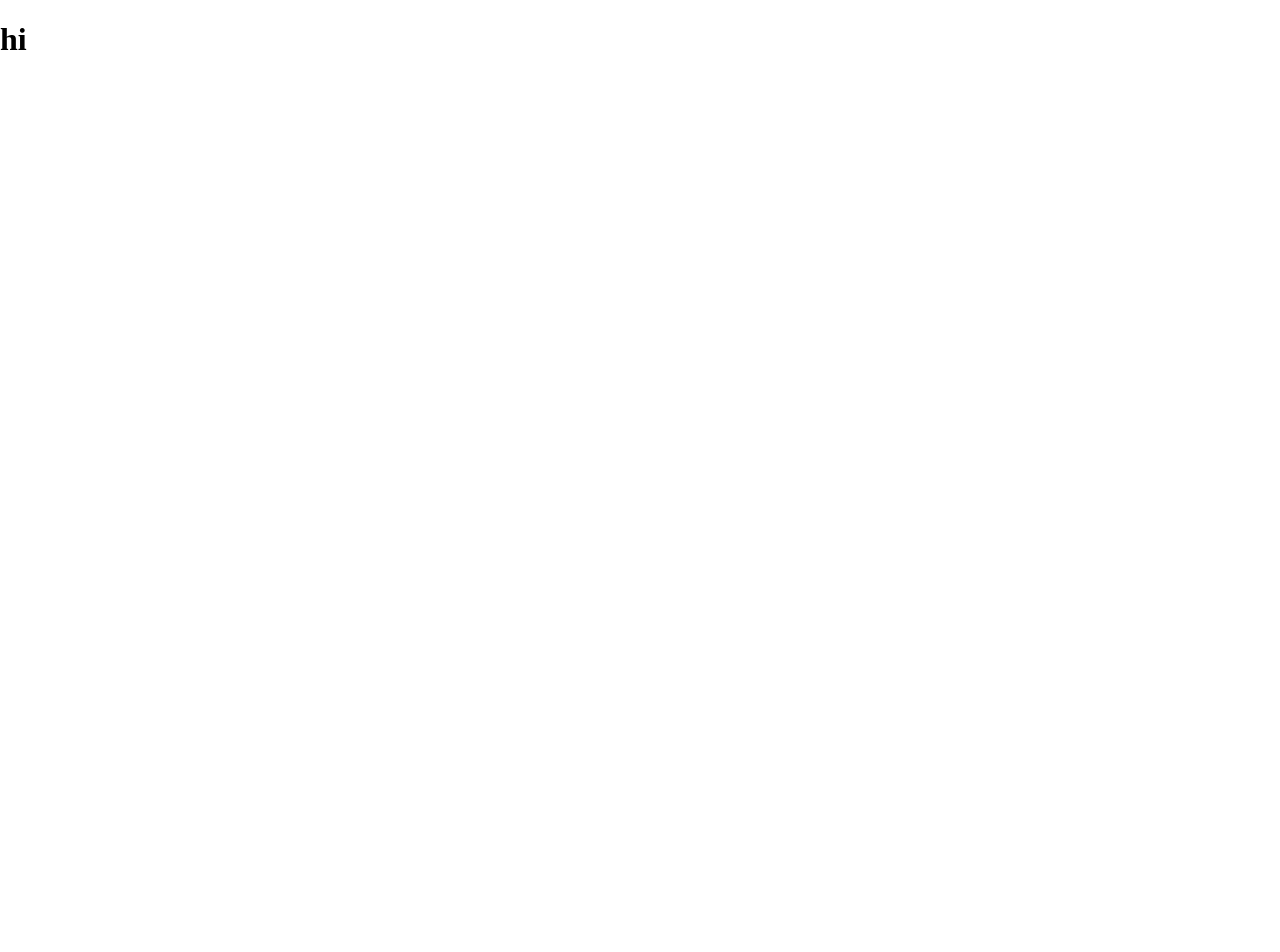
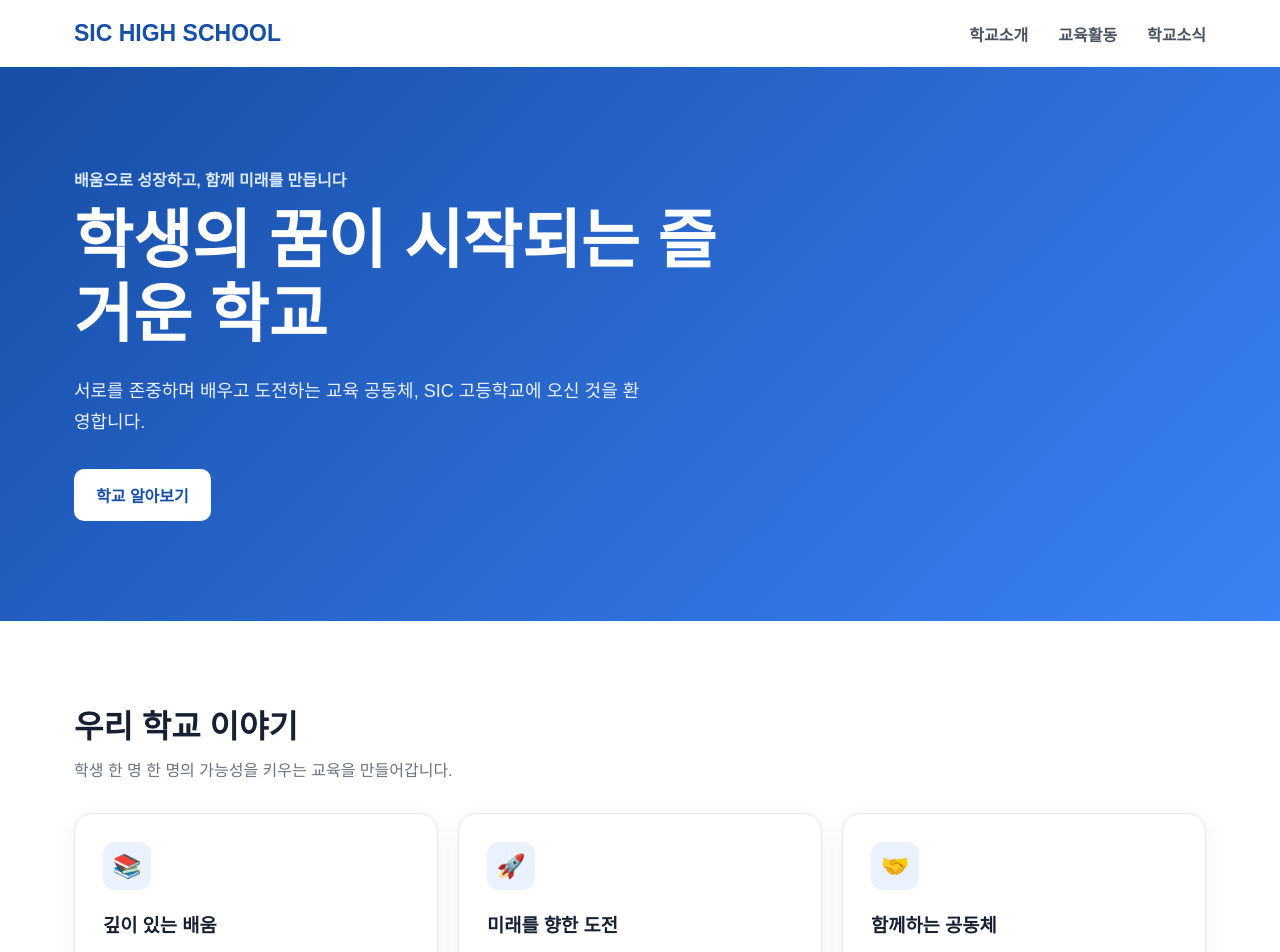
Before and after one commit to tabthedev/sicHighSchool260716-proj, a React (Vite) app: page / in a window 1280 px wide. Shown: the top 952 px of the page. Before the commit the page ends 800 px from the top, so only its background shows below. Built offline with nearby package versions, Linux system fonts and the light colour scheme.

Commit message:
기본틀 잡기

```diff
--- a/src/pages/Home/Home.jsx
+++ b/src/pages/Home/Home.jsx
@@ -1,7 +1,136 @@
 import '../../index.css'
 
+const notices = [
+  { id: 1, title: '2026학년도 신입생 입학 안내', date: '2026.07.16' },
+  { id: 2, title: '여름방학 학사 일정 안내', date: '2026.07.12' },
+  { id: 3, title: '교내 동아리 활동 안내', date: '2026.07.08' },
+]
+
 export default function Home() {
-    return <>
-    <h1>hi</h1>
-    </>
+  return (
+    <div className="home">
+      <style>{`
+        * { box-sizing: border-box; }
+        html { scroll-behavior: smooth; }
+        body { font-family: Arial, sans-serif; color: #172033; background: #fff; }
+        a { color: inherit; text-decoration: none; }
+        button { font: inherit; }
+
+        .home-header {
+          display: flex; align-items: center; justify-content: space-between;
+          max-width: 1180px; margin: 0 auto; padding: 20px 24px;
+        }
+        .logo { font-size: 23px; font-weight: 800; color: #174ea6; }
+        .nav { display: flex; gap: 30px; font-weight: 600; color: #4b5563; }
+        .nav a:hover { color: #174ea6; }
+
+        .hero { background: linear-gradient(135deg, #174ea6, #3b82f6); color: white; }
+        .hero-inner { max-width: 1180px; margin: 0 auto; padding: 100px 24px; }
+        .hero-label { margin: 0 0 14px; font-weight: 700; color: #dbeafe; }
+        .hero h1 { margin: 0; max-width: 700px; font-size: clamp(38px, 6vw, 64px); line-height: 1.15; }
+        .hero-description { max-width: 570px; margin: 24px 0 32px; font-size: 18px; line-height: 1.7; color: #eaf2ff; }
+        .hero-button { display: inline-block; padding: 14px 22px; border-radius: 10px; background: white; color: #174ea6; font-weight: 800; }
+
+        .section { max-width: 1180px; margin: 0 auto; padding: 80px 24px; }
+        .section-heading { margin-bottom: 32px; }
+        .section-heading h2 { margin: 0 0 10px; font-size: 32px; }
+        .section-heading p { margin: 0; color: #6b7280; }
+        .cards { display: grid; grid-template-columns: repeat(3, 1fr); gap: 20px; }
+        .card { padding: 28px; border: 1px solid #e5e7eb; border-radius: 16px; background: #fff; box-shadow: 0 8px 24px rgba(15, 23, 42, .06); }
+        .card-icon { display: grid; place-items: center; width: 48px; height: 48px; margin-bottom: 20px; border-radius: 12px; background: #eaf2ff; font-size: 23px; }
+        .card h3 { margin: 0 0 10px; }
+        .card p { margin: 0; line-height: 1.7; color: #6b7280; }
+
+        .notice-wrap { background: #f7f9fc; }
+        .notice-header { display: flex; justify-content: space-between; align-items: end; }
+        .more { color: #174ea6; font-weight: 700; }
+        .notice-list { margin: 0; padding: 0; list-style: none; border-top: 2px solid #172033; }
+        .notice-list li { display: flex; justify-content: space-between; gap: 20px; padding: 20px 8px; border-bottom: 1px solid #dfe3ea; }
+        .notice-list time { flex-shrink: 0; color: #6b7280; }
+
+        .home-footer { padding: 30px 24px; text-align: center; color: #9ca3af; background: #172033; }
+
+        @media (max-width: 720px) {
+          .home-header { align-items: flex-start; flex-direction: column; gap: 16px; }
+          .nav { width: 100%; justify-content: space-between; gap: 12px; font-size: 14px; }
+          .hero-inner { padding-top: 72px; padding-bottom: 72px; }
+          .cards { grid-template-columns: 1fr; }
+          .section { padding-top: 60px; padding-bottom: 60px; }
+          .notice-list li { flex-direction: column; gap: 8px; }
+        }
+      `}</style>
+
+      <header className="home-header">
+        <a className="logo" href="#top">SIC HIGH SCHOOL</a>
+        <nav className="nav" aria-label="주요 메뉴">
+          <a href="#about">학교소개</a>
+          <a href="#programs">교육활동</a>
+          <a href="#notice">학교소식</a>
+        </nav>
+      </header>
+
+      <main id="top">
+        <section className="hero">
+          <div className="hero-inner">
+            <p className="hero-label">배움으로 성장하고, 함께 미래를 만듭니다</p>
+            <h1>학생의 꿈이 시작되는 즐거운 학교</h1>
+            <p className="hero-description">
+              서로를 존중하며 배우고 도전하는 교육 공동체,
+              SIC 고등학교에 오신 것을 환영합니다.
+            </p>
+            <a className="hero-button" href="#about">학교 알아보기</a>
+          </div>
+        </section>
+
+        <section className="section" id="about">
+          <div className="section-heading">
+            <h2>우리 학교 이야기</h2>
+            <p>학생 한 명 한 명의 가능성을 키우는 교육을 만들어갑니다.</p>
+          </div>
+
+          <div className="cards" id="programs">
+            <article className="card">
+              <div className="card-icon" aria-hidden="true">📚</div>
+              <h3>깊이 있는 배움</h3>
+              <p>학생 중심 수업과 다양한 탐구 활동으로 스스로 생각하는 힘을 기릅니다.</p>
+            </article>
+            <article className="card">
+              <div className="card-icon" aria-hidden="true">🚀</div>
+              <h3>미래를 향한 도전</h3>
+              <p>진로 체험과 프로젝트 활동을 통해 자신의 꿈을 구체적으로 설계합니다.</p>
+            </article>
+            <article className="card">
+              <div className="card-icon" aria-hidden="true">🤝</div>
+              <h3>함께하는 공동체</h3>
+              <p>존중과 소통을 바탕으로 모두가 행복한 학교 문화를 만들어갑니다.</p>
+            </article>
+          </div>
+        </section>
+
+        <div className="notice-wrap" id="notice">
+          <section className="section">
+            <div className="section-heading notice-header">
+              <div>
+                <h2>공지사항</h2>
+                <p>학교의 새로운 소식을 확인하세요.</p>
+              </div>
+              <a className="more" href="#notice">전체보기 →</a>
+            </div>
+            <ul className="notice-list">
+              {notices.map((notice) => (
+                <li key={notice.id}>
+                  <span>{notice.title}</span>
+                  <time dateTime={notice.date.replaceAll('.', '-')}>{notice.date}</time>
+                </li>
+              ))}
+            </ul>
+          </section>
+        </div>
+      </main>
+
+      <footer className="home-footer">
+        <p>© 2026 SIC High School. All rights reserved.</p>
+      </footer>
+    </div>
+  )
 }
```
